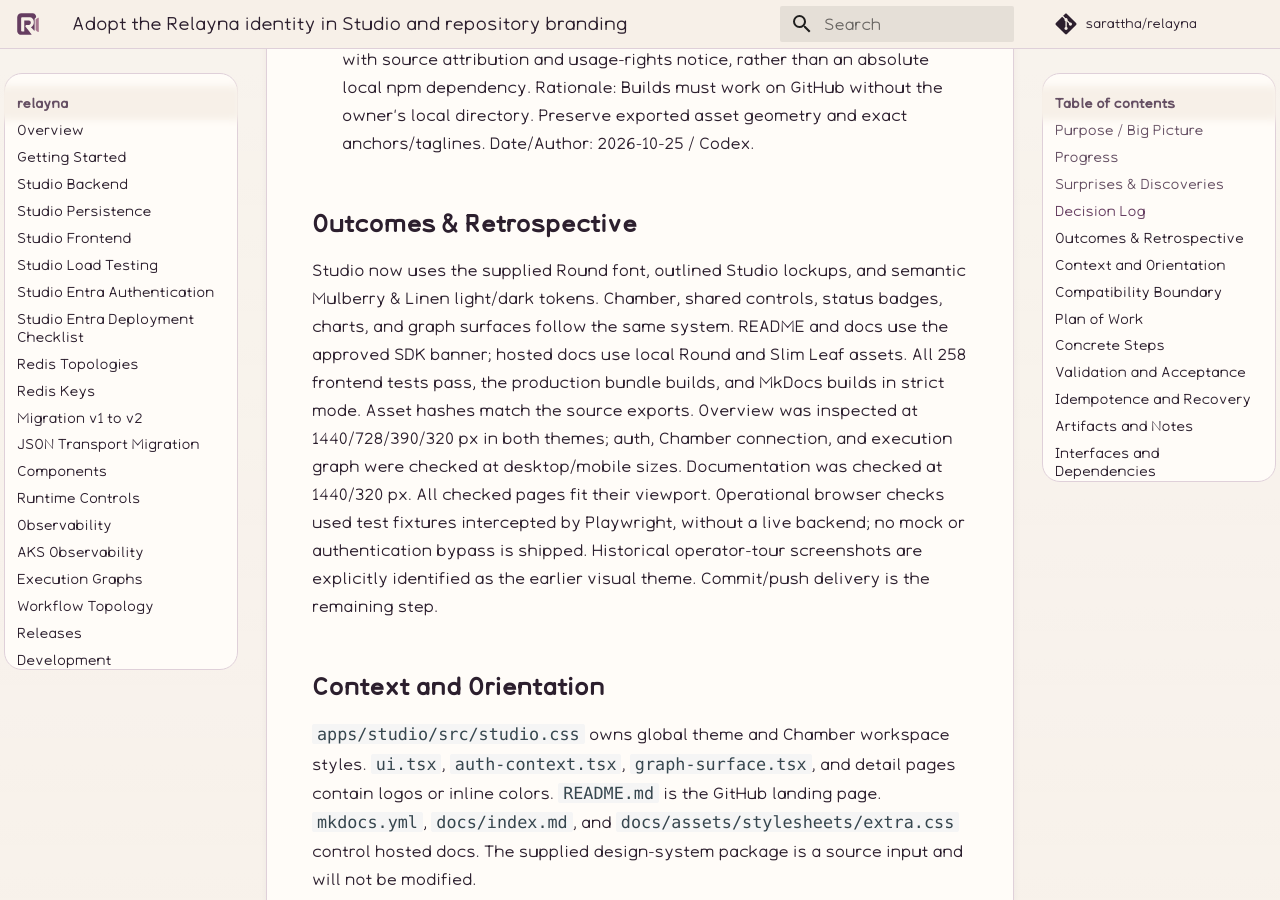
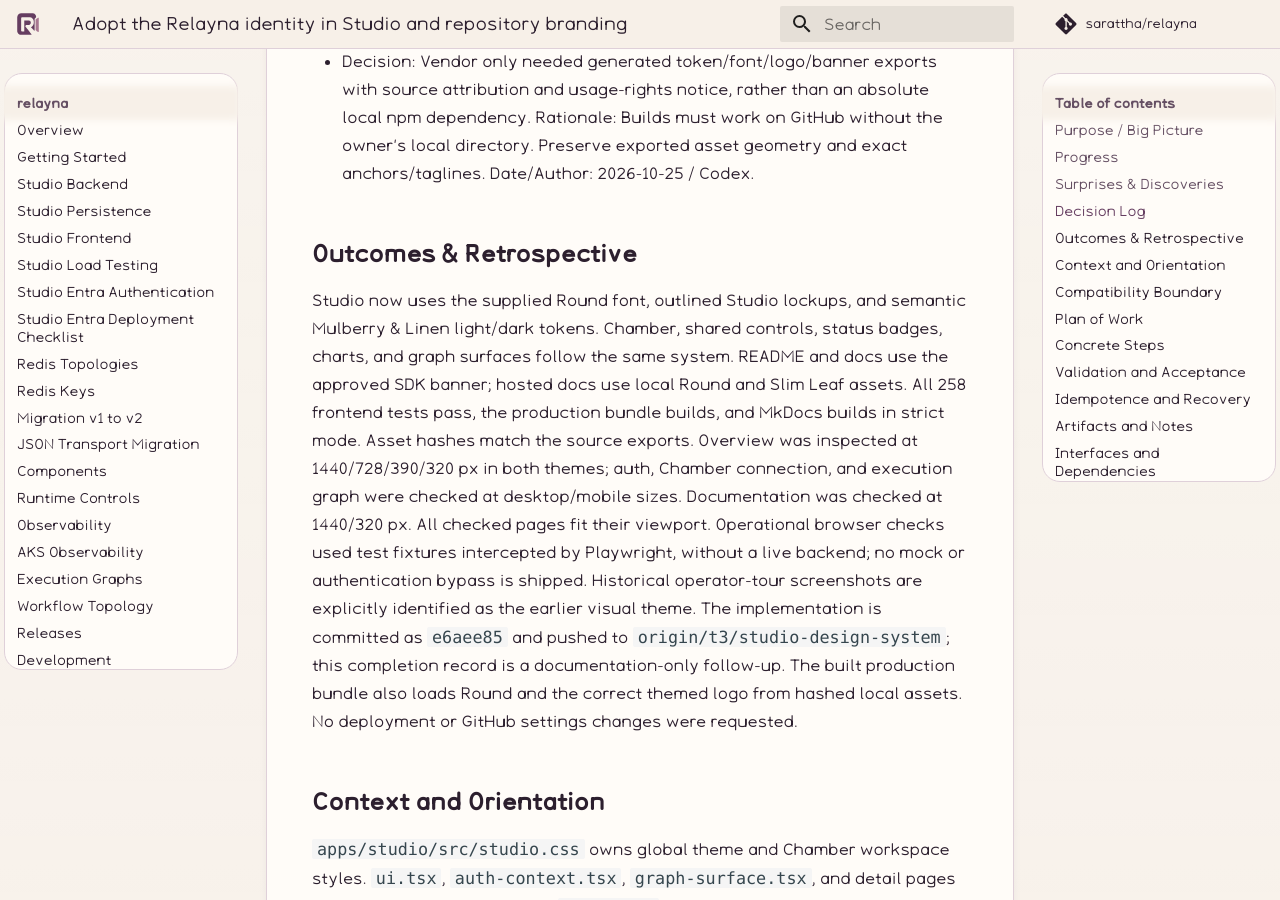
Before and after one commit to sarattha/relayna, an MkDocs documentation site: the page built from docs/execplans/studio-design-system.md, in a window 1280 px wide and 900 px high, scrolled down 1791 px. Built offline with MkDocs 1.6.1 and Material for MkDocs 9.7.7, drawn with Linux system fonts in a browser that asks for light colours; comment, search, counter and statistics services are not loaded; some of the changed text lies outside the part shown.

Commit message:
docs: record Studio brand adoption verification

```diff
--- a/docs/execplans/studio-design-system.md
+++ b/docs/execplans/studio-design-system.md
@@ -21,7 +21,8 @@ for review. GitHub repository settings are outside the requested scope.
 - [x] (2026-10-25) Update README and documentation branding.
 - [x] (2026-10-25) All 258 frontend tests, production build, strict docs build,
   asset hashes, and responsive light/dark visual checks pass.
-- [ ] Commit and push the review branch; provide the PR draft summary.
+- [x] (2026-10-25) Commit and push `t3/studio-design-system` to origin;
+  prepare the required PR draft handoff.
 
 ## Surprises & Discoveries
 
@@ -63,8 +64,11 @@ graph were checked at desktop/mobile sizes. Documentation was checked at
 1440/320 px. All checked pages fit their viewport. Operational browser checks
 used test fixtures intercepted by Playwright, without a live backend; no mock
 or authentication bypass is shipped. Historical operator-tour screenshots are
-explicitly identified as the earlier visual theme. Commit/push delivery is the
-remaining step.
+explicitly identified as the earlier visual theme. The implementation is committed as `e6aee85` and pushed to
+`origin/t3/studio-design-system`; this completion record is a documentation-only
+follow-up. The built production bundle also loads Round and the correct themed
+logo from hashed local assets. No deployment or GitHub settings changes were
+requested.
 
 ## Context and Orientation
 
@@ -124,6 +128,9 @@ migration or external deployment is part of this work.
 
 ## Artifacts and Notes
 
+Local screenshots and diagnostics are retained under ignored
+`reports/studio-branding/`; visual checks use fixture data.
+
 Checks: `make -C apps/studio test` (18 files, 258 tests),
 `make -C apps/studio build`, `uv run --frozen --extra dev mkdocs build --strict`,
 and `git diff --check` passed. Python runtime/build/test tooling was not changed;
```
